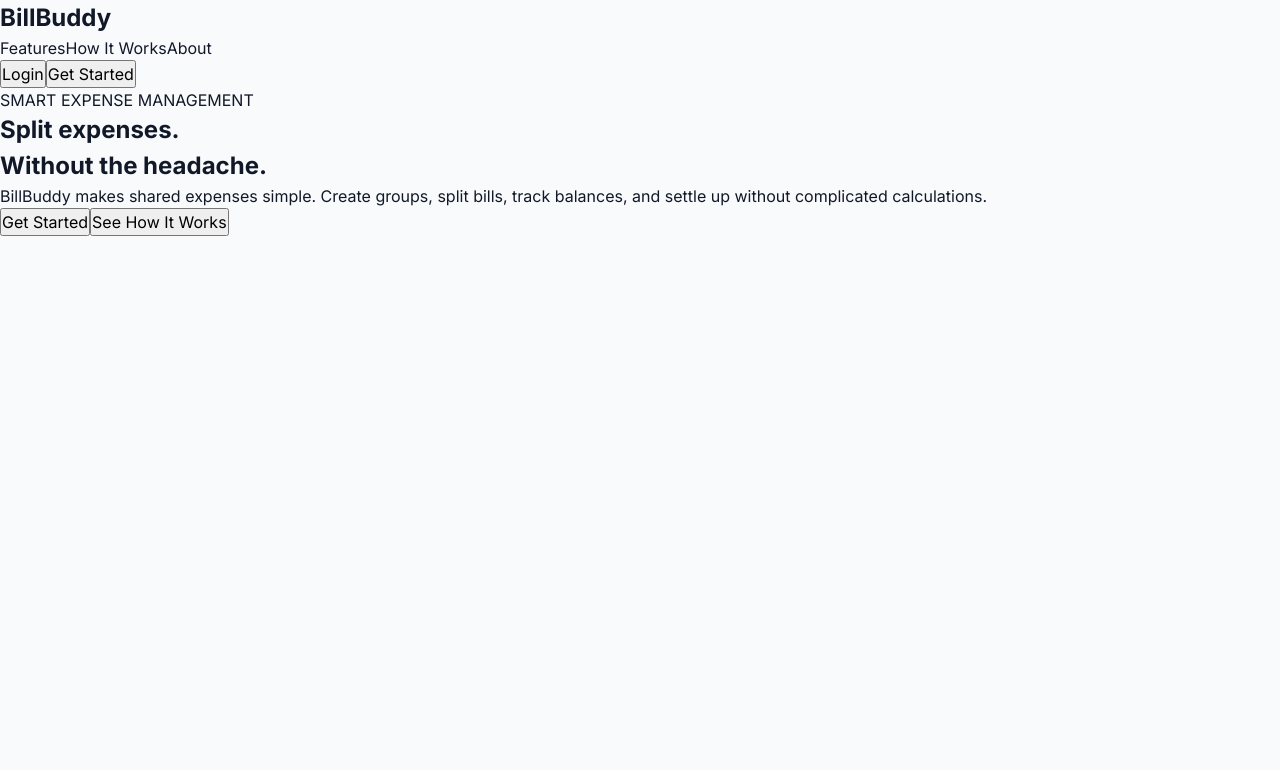
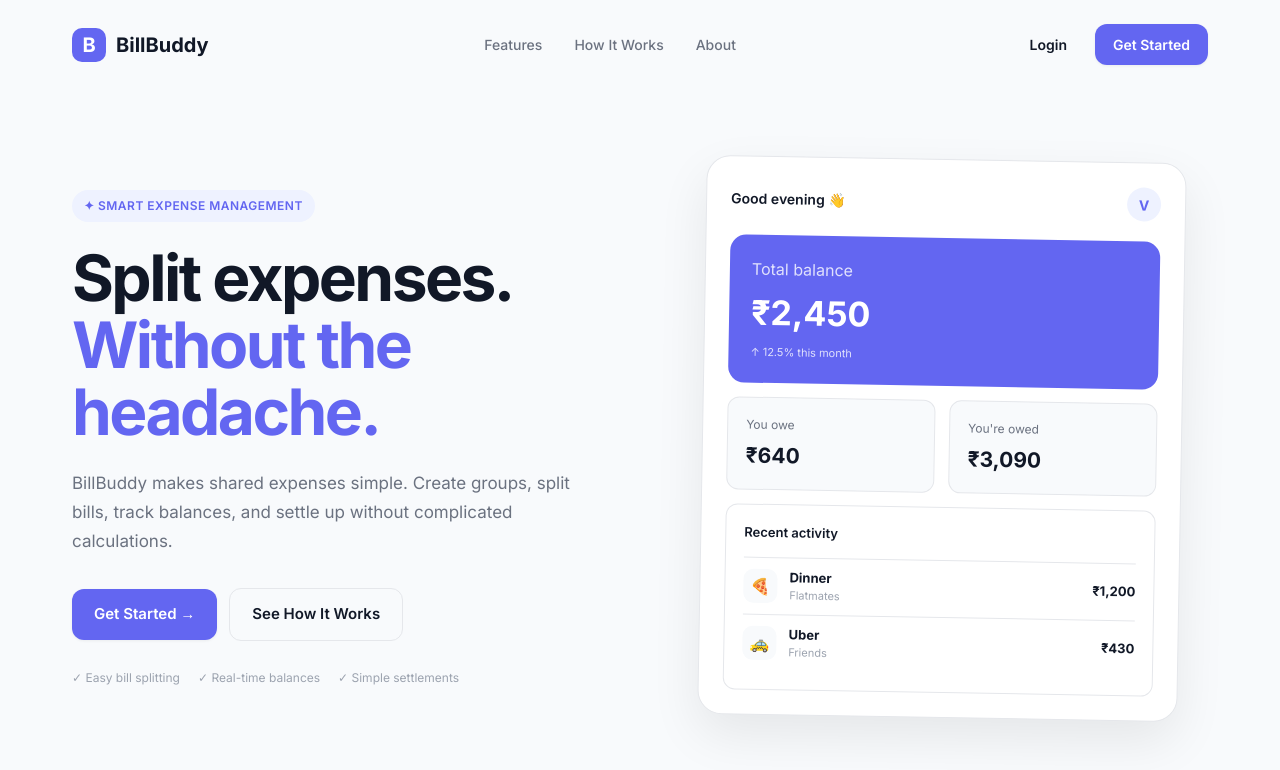
Before and after one commit to vaishnu0102-prog/BillBuddy, a React app in the folder frontend/: page / in a window 1280 px wide. Shown: the top 770 px of the page. Built offline with nearby package versions, Linux system fonts and the light colour scheme; the HTML template or start-up script is replaced by a standard one.

Commit message:
feat: build BillBuddy landing page

```diff
--- a/frontend/src/components/Navbar.jsx
+++ b/frontend/src/components/Navbar.jsx
@@ -1,19 +1,20 @@
 function Navbar() {
   return (
-    <nav>
-      <div>
-        <h2>BillBuddy</h2>
+    <nav className="navbar">
+      <div className="navbar-logo">
+        <span className="logo-mark">B</span>
+        <span>BillBuddy</span>
       </div>
 
-      <div>
+      <div className="navbar-links">
         <a href="#features">Features</a>
         <a href="#how-it-works">How It Works</a>
         <a href="#about">About</a>
       </div>
 
-      <div>
-        <button>Login</button>
-        <button>Get Started</button>
+      <div className="navbar-actions">
+        <button className="btn btn-ghost">Login</button>
+        <button className="btn btn-primary">Get Started</button>
       </div>
     </nav>
   );
--- a/frontend/src/index.css
+++ b/frontend/src/index.css
@@ -64,3 +64,469 @@ a {
   color: inherit;
   text-decoration: none;
 }
+
+/* ================================
+   NAVBAR
+================================ */
+
+.landing-page {
+  min-height: 100vh;
+  background: var(--color-background);
+}
+
+.navbar {
+  max-width: 1200px;
+  margin: 0 auto;
+  padding: 24px 32px;
+
+  display: flex;
+  align-items: center;
+  justify-content: space-between;
+  gap: 32px;
+}
+
+.navbar-logo {
+  display: flex;
+  align-items: center;
+  gap: 10px;
+
+  font-size: 20px;
+  font-weight: 700;
+}
+
+.logo-mark {
+  width: 34px;
+  height: 34px;
+
+  display: flex;
+  align-items: center;
+  justify-content: center;
+
+  background: var(--color-primary);
+  color: white;
+
+  border-radius: 10px;
+  font-weight: 700;
+}
+
+.navbar-links {
+  display: flex;
+  align-items: center;
+  gap: 32px;
+}
+
+.navbar-links a {
+  color: var(--color-text-secondary);
+  font-size: 14px;
+  font-weight: 500;
+
+  transition: color 0.2s ease;
+}
+
+.navbar-links a:hover {
+  color: var(--color-text);
+}
+
+.navbar-actions {
+  display: flex;
+  align-items: center;
+  gap: 10px;
+}
+
+
+/* ================================
+   BUTTONS
+================================ */
+
+.btn {
+  border: none;
+  border-radius: var(--radius-md);
+
+  padding: 10px 18px;
+
+  font-size: 14px;
+  font-weight: 600;
+
+  transition:
+    transform 0.2s ease,
+    background 0.2s ease,
+    box-shadow 0.2s ease;
+}
+
+.btn:hover {
+  transform: translateY(-1px);
+}
+
+.btn-primary {
+  background: var(--color-primary);
+  color: white;
+
+  box-shadow: var(--shadow-sm);
+}
+
+.btn-primary:hover {
+  background: var(--color-primary-hover);
+  box-shadow: var(--shadow-md);
+}
+
+.btn-ghost {
+  background: transparent;
+  color: var(--color-text);
+}
+
+.btn-ghost:hover {
+  background: #eef2ff;
+}
+
+.btn-outline {
+  background: transparent;
+  border: 1px solid var(--color-border);
+  color: var(--color-text);
+}
+
+.btn-outline:hover {
+  background: var(--color-surface);
+}
+
+.btn-large {
+  padding: 14px 22px;
+  font-size: 15px;
+}
+
+
+/* ================================
+   HERO
+================================ */
+
+.hero {
+  max-width: 1200px;
+  margin: 0 auto;
+
+  min-height: calc(100vh - 90px);
+
+  padding: 70px 32px 100px;
+
+  display: grid;
+  grid-template-columns: 1fr 1fr;
+
+  align-items: center;
+  gap: 70px;
+}
+
+.hero-content {
+  max-width: 600px;
+}
+
+.hero-badge {
+  display: inline-flex;
+  align-items: center;
+
+  padding: 7px 12px;
+
+  margin-bottom: 22px;
+
+  border-radius: 999px;
+
+  background: #eef2ff;
+  color: var(--color-primary);
+
+  font-size: 12px;
+  font-weight: 600;
+
+  text-transform: uppercase;
+  letter-spacing: 0.04em;
+}
+
+.hero h1 {
+  font-size: clamp(44px, 5vw, 68px);
+  line-height: 1.05;
+  letter-spacing: -0.04em;
+
+  margin-bottom: 24px;
+}
+
+.hero h1 span {
+  color: var(--color-primary);
+}
+
+.hero-description {
+  max-width: 540px;
+
+  color: var(--color-text-secondary);
+
+  font-size: 17px;
+  line-height: 1.7;
+
+  margin-bottom: 32px;
+}
+
+.hero-actions {
+  display: flex;
+  align-items: center;
+  gap: 12px;
+
+  margin-bottom: 28px;
+}
+
+.hero-trust {
+  display: flex;
+  flex-wrap: wrap;
+  gap: 18px;
+
+  color: var(--color-text-muted);
+
+  font-size: 12px;
+}
+
+
+/* ================================
+   DASHBOARD PREVIEW
+================================ */
+
+.hero-visual {
+  display: flex;
+  justify-content: center;
+}
+
+.dashboard-preview {
+  width: 100%;
+  max-width: 480px;
+
+  padding: 24px;
+
+  background: var(--color-surface);
+
+  border: 1px solid var(--color-border);
+  border-radius: 24px;
+
+  box-shadow:
+    0 20px 50px rgba(0, 0, 0, 0.08);
+
+  transform: rotate(1deg);
+
+  transition: transform 0.3s ease;
+}
+
+.dashboard-preview:hover {
+  transform: rotate(0deg) translateY(-5px);
+}
+
+.preview-header {
+  display: flex;
+  align-items: center;
+  justify-content: space-between;
+
+  margin-bottom: 20px;
+
+  font-size: 14px;
+  font-weight: 600;
+}
+
+.preview-avatar {
+  width: 34px;
+  height: 34px;
+
+  display: flex;
+  align-items: center;
+  justify-content: center;
+
+  border-radius: 50%;
+
+  background: #eef2ff;
+  color: var(--color-primary);
+
+  font-weight: 700;
+}
+
+.balance-card {
+  padding: 22px;
+
+  border-radius: var(--radius-lg);
+
+  background: var(--color-primary);
+  color: white;
+
+  margin-bottom: 14px;
+}
+
+.balance-card span,
+.balance-card small {
+  display: block;
+  opacity: 0.8;
+}
+
+.balance-card strong {
+  display: block;
+
+  font-size: 34px;
+
+  margin: 6px 0;
+}
+
+.balance-card small {
+  font-size: 11px;
+}
+
+.preview-grid {
+  display: grid;
+  grid-template-columns: 1fr 1fr;
+
+  gap: 14px;
+
+  margin-bottom: 14px;
+}
+
+.preview-card {
+  padding: 18px;
+
+  background: #f8fafc;
+
+  border: 1px solid var(--color-border);
+  border-radius: var(--radius-md);
+}
+
+.preview-card span {
+  display: block;
+
+  color: var(--color-text-secondary);
+  font-size: 12px;
+
+  margin-bottom: 6px;
+}
+
+.preview-card strong {
+  font-size: 21px;
+}
+
+.activity-card {
+  padding: 18px;
+
+  border: 1px solid var(--color-border);
+  border-radius: var(--radius-md);
+}
+
+.activity-card > span {
+  display: block;
+
+  font-size: 13px;
+  font-weight: 600;
+
+  margin-bottom: 14px;
+}
+
+.activity-row {
+  display: flex;
+  align-items: center;
+  gap: 12px;
+
+  padding: 10px 0;
+
+  border-top: 1px solid var(--color-border);
+}
+
+.activity-icon {
+  width: 34px;
+  height: 34px;
+
+  display: flex;
+  align-items: center;
+  justify-content: center;
+
+  background: #f8fafc;
+
+  border-radius: 10px;
+}
+
+.activity-row div:nth-child(2) {
+  flex: 1;
+}
+
+.activity-row strong,
+.activity-row small {
+  display: block;
+}
+
+.activity-row strong {
+  font-size: 13px;
+}
+
+.activity-row small {
+  color: var(--color-text-muted);
+  font-size: 11px;
+}
+
+.activity-row b {
+  font-size: 13px;
+}
+
+
+/* ================================
+   RESPONSIVE
+================================ */
+
+@media (max-width: 900px) {
+  .navbar-links {
+    display: none;
+  }
+
+  .hero {
+    grid-template-columns: 1fr;
+
+    text-align: center;
+
+    gap: 50px;
+  }
+
+  .hero-content {
+    margin: 0 auto;
+  }
+
+  .hero-description {
+    margin-left: auto;
+    margin-right: auto;
+  }
+
+  .hero-actions,
+  .hero-trust {
+    justify-content: center;
+  }
+
+  .hero-visual {
+    max-width: 520px;
+    margin: 0 auto;
+  }
+}
+
+@media (max-width: 600px) {
+  .navbar {
+    padding: 18px 20px;
+  }
+
+  .navbar-actions .btn-ghost {
+    display: none;
+  }
+
+  .hero {
+    padding: 50px 20px 80px;
+  }
+
+  .hero h1 {
+    font-size: 44px;
+  }
+
+  .hero-description {
+    font-size: 15px;
+  }
+
+  .hero-actions {
+    flex-direction: column;
+  }
+
+  .hero-actions .btn {
+    width: 100%;
+  }
+
+  .dashboard-preview {
+    padding: 16px;
+  }
+}
--- a/frontend/src/pages/Landing.jsx
+++ b/frontend/src/pages/Landing.jsx
@@ -2,27 +2,93 @@ import Navbar from '../components/Navbar';
 
 function Landing() {
   return (
-    <div>
+    <div className="landing-page">
       <Navbar />
 
       <main>
-        <section>
-          <p>SMART EXPENSE MANAGEMENT</p>
+        <section className="hero">
+          <div className="hero-content">
+            <div className="hero-badge">
+              ✦ Smart expense management
+            </div>
 
             <h1>
               Split expenses.
               <br />
-            Without the headache.
+              <span>Without the headache.</span>
             </h1>
 
-          <p>
+            <p className="hero-description">
               BillBuddy makes shared expenses simple.
               Create groups, split bills, track balances,
               and settle up without complicated calculations.
             </p>
 
-          <button>Get Started</button>
-          <button>See How It Works</button>
+            <div className="hero-actions">
+              <button className="btn btn-primary btn-large">
+                Get Started →
+              </button>
+
+              <button className="btn btn-outline btn-large">
+                See How It Works
+              </button>
+            </div>
+
+            <div className="hero-trust">
+              <span>✓ Easy bill splitting</span>
+              <span>✓ Real-time balances</span>
+              <span>✓ Simple settlements</span>
+            </div>
+          </div>
+
+          <div className="hero-visual">
+            <div className="dashboard-preview">
+              <div className="preview-header">
+                <span>Good evening 👋</span>
+                <span className="preview-avatar">V</span>
+              </div>
+
+              <div className="balance-card">
+                <span>Total balance</span>
+                <strong>₹2,450</strong>
+                <small>↑ 12.5% this month</small>
+              </div>
+
+              <div className="preview-grid">
+                <div className="preview-card">
+                  <span>You owe</span>
+                  <strong>₹640</strong>
+                </div>
+
+                <div className="preview-card">
+                  <span>You're owed</span>
+                  <strong>₹3,090</strong>
+                </div>
+              </div>
+
+              <div className="activity-card">
+                <span>Recent activity</span>
+
+                <div className="activity-row">
+                  <div className="activity-icon">🍕</div>
+                  <div>
+                    <strong>Dinner</strong>
+                    <small>Flatmates</small>
+                  </div>
+                  <b>₹1,200</b>
+                </div>
+
+                <div className="activity-row">
+                  <div className="activity-icon">🚕</div>
+                  <div>
+                    <strong>Uber</strong>
+                    <small>Friends</small>
+                  </div>
+                  <b>₹430</b>
+                </div>
+              </div>
+            </div>
+          </div>
         </section>
       </main>
     </div>
```
Lines whose indentation alone changed are shown as unchanged.
